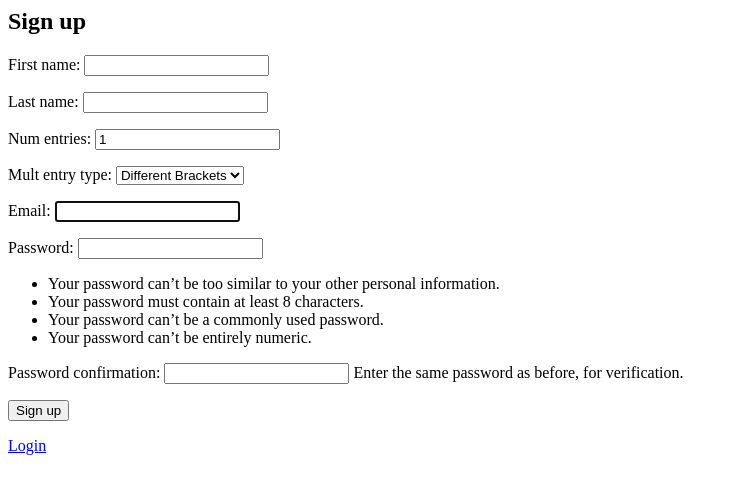
After one commit to paulrmaurer1/spreadpool, a Django app: page /signup/ in a window 1280 px wide. The commit adds this page. Shown: the top 494 px of the page, without its empty margins (0-734 px from the left). Run offline with Django 3.2, Linux system fonts and the light colour scheme; parts of the project's set-up code (start-up, migrations or seed data) failed here and were passed over.

Commit message:
Basic Sign-up and Home Page with roster

```diff
--- /dev/null
+++ b/spreadpool/bracket/forms.py
@@ -0,0 +1,14 @@
+# /bracket/forms/forms.py
+
+from django import forms
+
+from django.contrib.auth.models import User
+from django.contrib.auth.forms import UserCreationForm
+from django.contrib.auth import get_user_model
+User = get_user_model()
+
+class SignupForm(UserCreationForm):
+
+	class Meta:
+		model = User
+		fields = ('first_name', 'last_name', 'num_entries', 'mult_entry_type', 'email', 'password1', 'password2',)
--- a/spreadpool/bracket/models.py
+++ b/spreadpool/bracket/models.py
@@ -34,6 +34,7 @@ class User(AbstractUser):
 
 	def get_fullname(self):
 		return self.first_name + " " + self.last_name
+	#for full name, use standard method: get_full_name()
 
 class Team(models.Model):
 	# Table which contains all of the Tournament team names, seeds, and affiliate school
--- /dev/null
+++ b/spreadpool/bracket/templates/bracket/signup.html
@@ -0,0 +1,12 @@
+<!-- bracket/templates/bracket/signup.html -->
+
+{% block content %}
+<h2>Sign up</h2>
+<form action = "{% url 'bracket:signup' %}", method="post">
+  {% csrf_token %}
+  {{ form.as_p }}
+<button type="submit">Sign up</button>
+</form>
+
+<a href = "{% url 'login' %}">Login</a>
+{% endblock %}
--- a/spreadpool/bracket/urls.py
+++ b/spreadpool/bracket/urls.py
@@ -6,5 +6,6 @@ from . import views
 
 app_name = 'bracket'
 urlpatterns = [
-	url(r'^$', views.home, name='home'),
+	url(r'^$', views.HomeView.as_view(), name='home'),
+	path('signup/', views.signup, name='signup'),
 	]
--- a/spreadpool/bracket/views.py
+++ b/spreadpool/bracket/views.py
@@ -1,10 +1,12 @@
 #bracket/views.py
 
 #Django modules
-from django.shortcuts import render
+from django.shortcuts import render, redirect
 from django.contrib.auth.decorators import login_required
 from django.contrib.auth.models import User, Group
-from django.contrib.auth import get_user_model
+from django.contrib.auth import get_user_model, login, authenticate
+from django.views import generic
+from django.contrib.auth.mixins import LoginRequiredMixin
 #Since we overrode standard User with bracket.User
 #i.e. AUTH_USER_MODEL = 'bracket.User' in settings file
 #need to update User with this line
@@ -14,14 +16,33 @@ User = get_user_model()
 from rest_framework import viewsets
 from bracket.serializers import UserSerializer, GroupSerializer
 
+from .forms import SignupForm
+
 # Create your views here.
 
-# Use login_required decorator to not allow to any
-# view without authenticating, otherwise redirect to login
-@login_required(login_url='login/')
-def home(request):
-    return render(request,'bracket/home.html')
+class HomeView(LoginRequiredMixin, generic.ListView):
+	template_name = 'bracket/home.html'
+	login_url = '/login/'
+	# redirect_field_name = 'redirect_to'
 
+	def get_queryset(self):
+		return User.objects.order_by('-date_joined').exclude(username='admin')
+
+def signup(request):
+	if request.method == "POST":  #after Sign-up form is submitted
+		form = SignupForm(request.POST)
+		if form.is_valid():
+			new_user = form.save(commit=False)
+			new_user.username = form.cleaned_data.get('first_name')[0].lower() + form.cleaned_data.get('last_name').lower()
+			new_user.save()
+			email = form.cleaned_data.get('email')
+			raw_password = form.cleaned_data.get('password1')
+			user = authenticate(email=email, password=raw_password)
+			login(request, user)
+			return redirect('bracket:home')
+	else:
+		form = SignupForm()
+	return render(request, 'bracket/signup.html', {'form': form})
 
 #REST framework ViewSet classes
 class UserViewSet(viewsets.ModelViewSet):
--- a/spreadpool/spreadpool/urls.py
+++ b/spreadpool/spreadpool/urls.py
@@ -21,8 +21,7 @@ urlpatterns = [
     path('admin/', admin.site.urls),  #Django admin site, default
     url(r'^login/$', auth_views.login, name='login'),  #point login/ to default Django Login form
     url(r'^logout/$', auth_views.logout, {'next_page': '/'}, name='logout'),
-	# path('signup/', views.SignUp.as_view(), name='signup'),
-	url(r'', include('bracket.urls')),  #point home URL to urls in bracket app
+    url(r'', include('bracket.urls')),  #point home URL to urls in bracket app
 
     #REST framework urlpatterns
     # url(r'^', include(router.urls)),
--- a/spreadpool/templates/registration/login.html
+++ b/spreadpool/templates/registration/login.html
@@ -7,4 +7,6 @@
   {{ form.as_p }}
   <button type="submit">Login</button>
 </form>
+
+<a href = "{% url 'bracket:signup' %}">Sign-up</a>
 {% endblock %}
```
Also changed, not shown: spreadpool/bracket/templates/bracket/home.html (+7 -1 lines).
